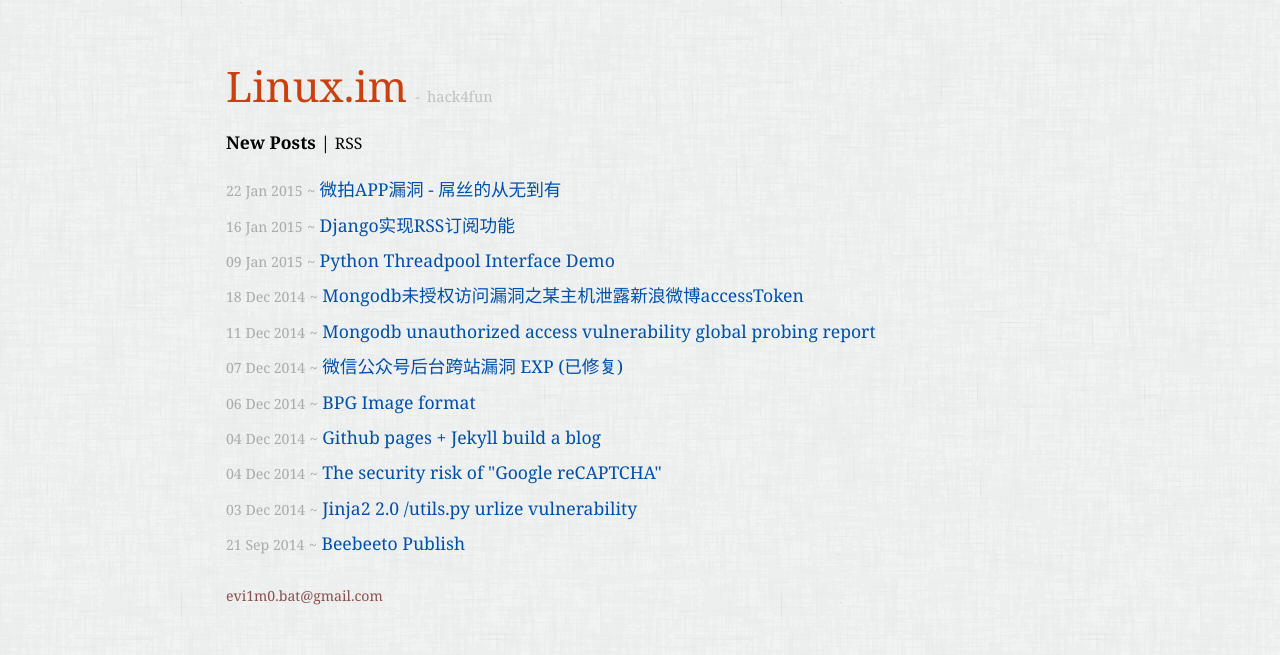
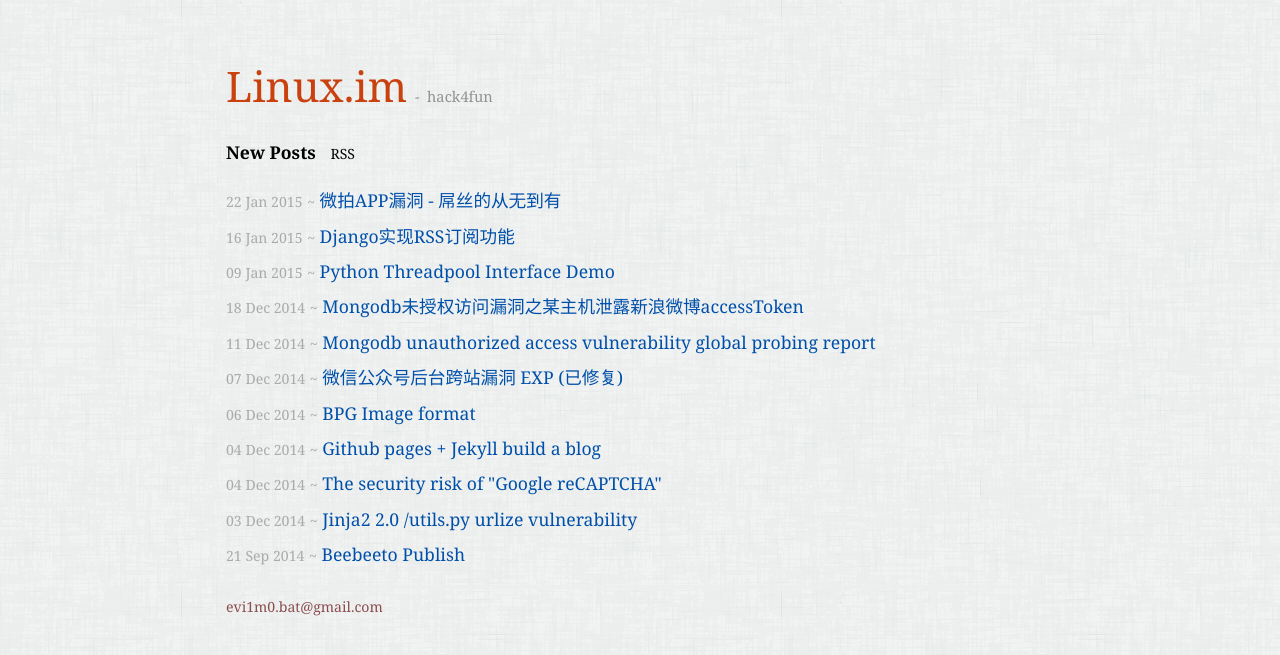
Before and after one commit to HoLoveSalt/linux-im, a Jekyll site: the page built from index.html, in a window 1280 px wide. Shown: the top 655 px of the page. Built offline with Jekyll 4.4.1, drawn with Linux system fonts in a browser that asks for light colours.

Commit message:
update theme

```diff
--- a/css/linux-im.css
+++ b/css/linux-im.css
@@ -24,7 +24,7 @@
 }
 
 .title small {
-    color: #C0C0C0;
+    color: #919191;
 }
 
 .menu {
@@ -68,6 +68,9 @@
     font-size: 80%;
 }
 
+.post-content {
+  padding-top: 10px;
+}
 
 /*
  * POST Main
@@ -75,17 +78,14 @@
 #post {
     padding-top: 20px;
     margin-top: 30px;
+    padding-bottom: 30px;
+    padding-left: 30px;
+    padding-right: 30px;
     background: #fff url('/images/light-wool-bg.png');
     -webkit-box-shadow: 0 0 0.5em #e6e6e6 inset,0 0 0 1px #d4d4d4;
     -moz-box-shadow: 0 0 0.5em #e6e6e6 inset,0 0 0 1px #d4d4d4;
     box-shadow: 0 0 0.5em #e6e6e6 inset,0 0 0 1px #d4d4d4;
-    padding: 1.5em 3em;
     position: relative;
-    -webkit-border-radius: 0.25em 0.25em 18em 18em/0.25em 0.25em 0.5em 0.5em;
-    -moz-border-radius: 0.25em 0.25em 18em 18em/0.25em 0.25em 0.5em 0.5em;
-    -ms-border-radius: 0.25em 0.25em 18em 18em/0.25em 0.25em 0.5em 0.5em;
-    -o-border-radius: 0.25em 0.25em 18em 18em/0.25em 0.25em 0.5em 0.5em;
-    border-radius: 0.25em 0.25em 18em 18em/0.25em 0.25em 0.5em 0.5em;
 }
 
 #post h1,h2,h3 {
--- a/index.html
+++ b/index.html
@@ -4,8 +4,10 @@
 ---
 
 <div class="menu">
-  <span><b>New Posts</b></span> |
-  <span style="font-size: 90%"><a href="/feed.xml" target="_blank" style="text-decoration: none; color:#000">RSS</a></span>
+  <span><b>New Posts</b></span>
+  <span style="font-size: 80%; margin-left: 10px;">
+    <a href="/feed.xml" target="_blank" style="text-decoration: none; color:#000">RSS</a>
+  </span>
 </div>
 
 {% for post in site.posts %}
```
Also changed, not shown: 2 other files.
